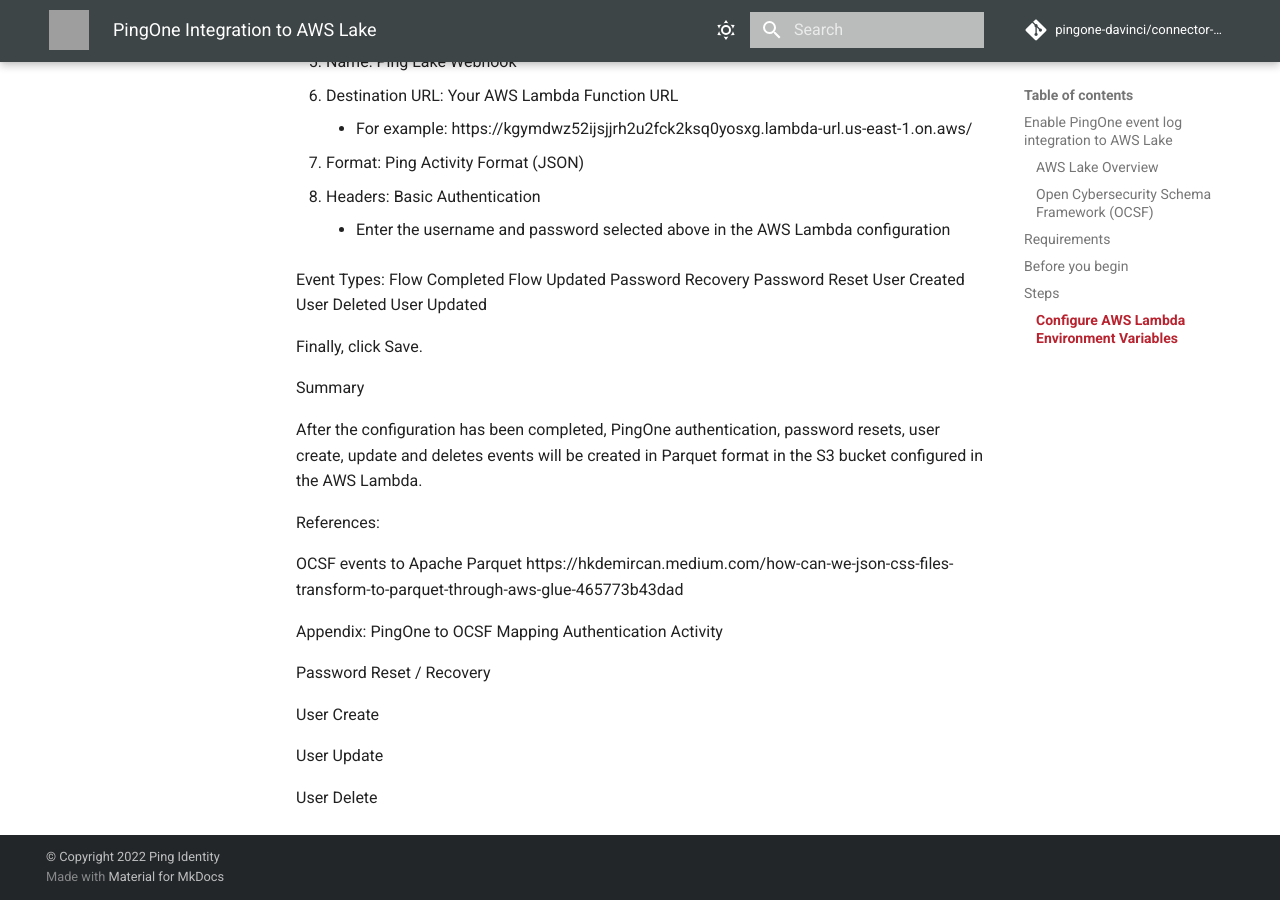
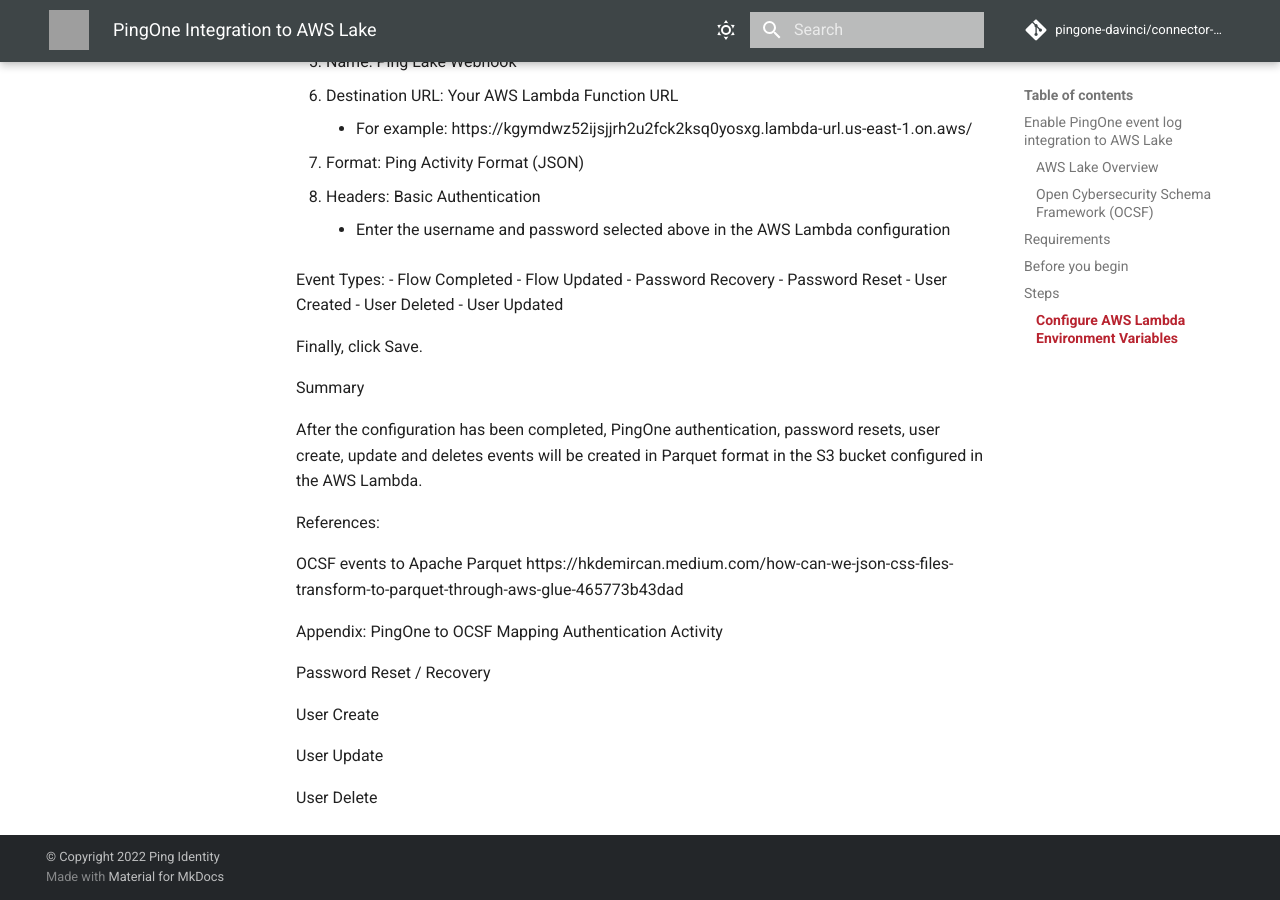
Before and after one commit to pingone-davinci/documentation, an MkDocs documentation site: the page built from docs/aws-lake/README.md, in a window 1280 px wide and 900 px high, scrolled down 2081 px. Built offline with MkDocs 1.6.1 and Material for MkDocs 9.7.7, drawn with Linux system fonts in a browser that asks for light colours; comment, search, counter and statistics services are not loaded; grey boxes are pictures that could not be loaded.

```diff
--- a/docs/aws-lake/README.md
+++ b/docs/aws-lake/README.md
@@ -56,13 +56,13 @@ Core to the Lake mission is simplifying the storage, retrieval, and consumption
 
 
 Event Types:
-Flow Completed
-Flow Updated
-Password Recovery
-Password Reset
-User Created
-User Deleted
-User Updated
+- Flow Completed
+- Flow Updated
+- Password Recovery
+- Password Reset
+- User Created
+- User Deleted
+- User Updated
 
 
 
```
